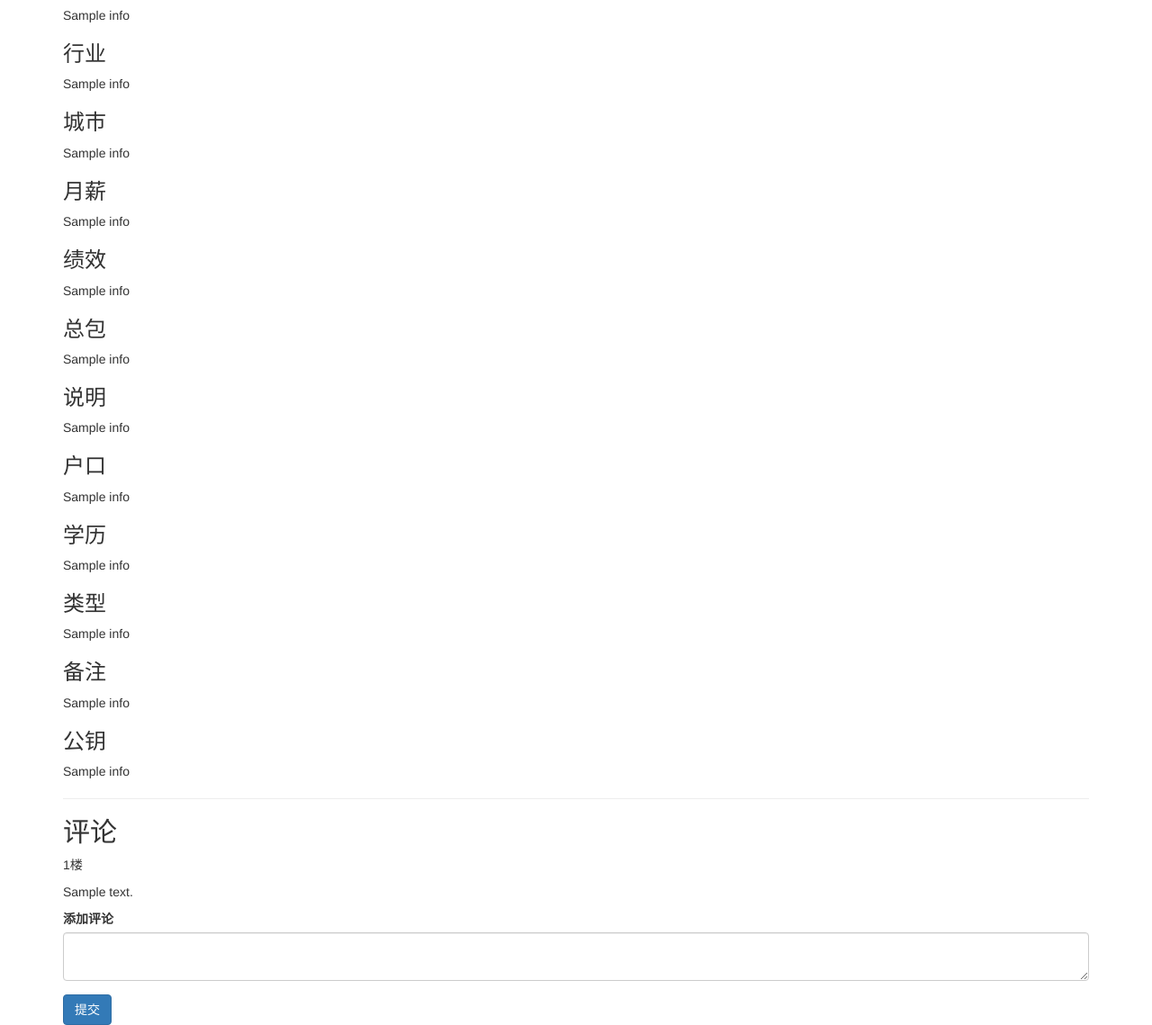
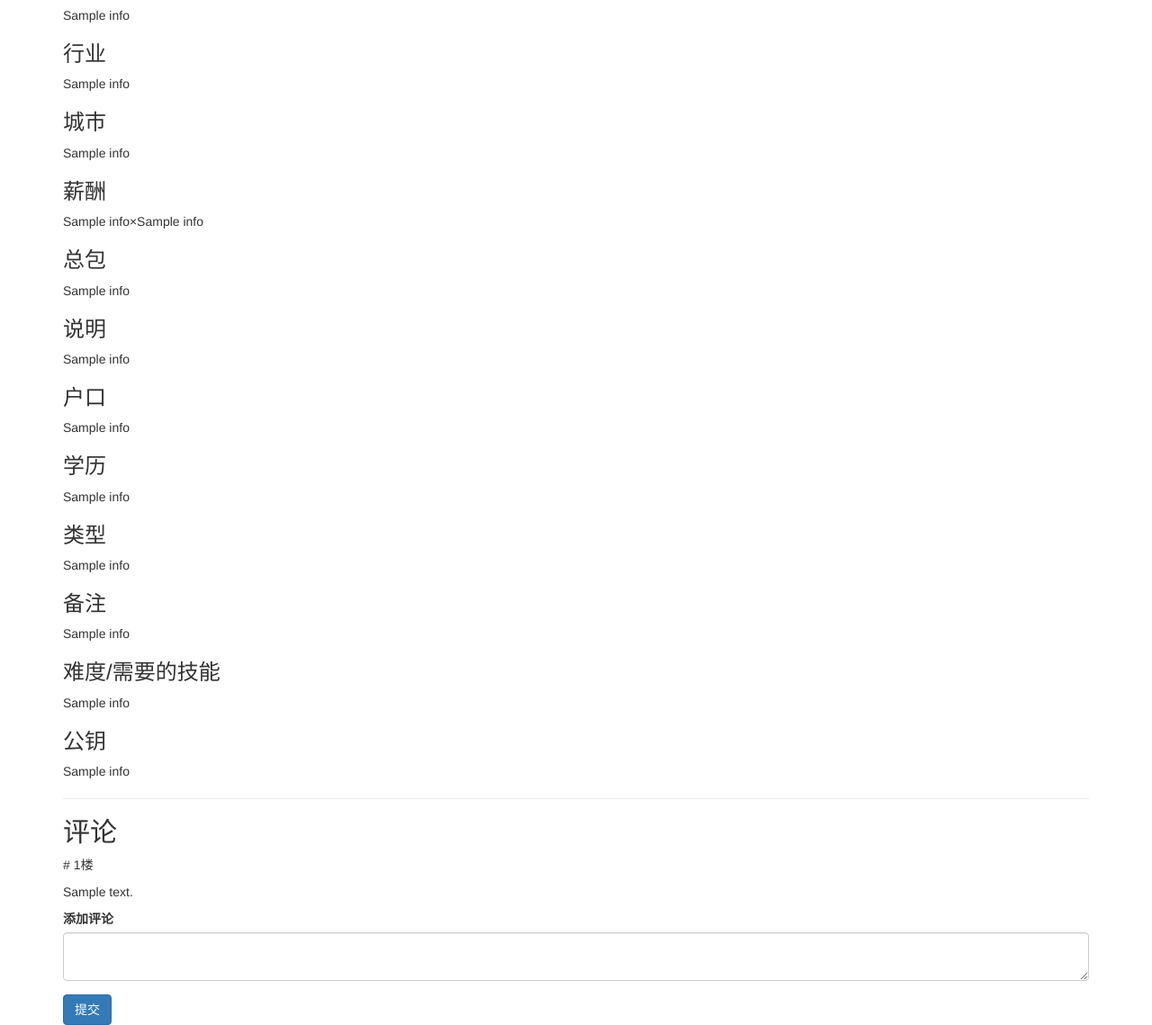
Before and after one commit to sxwxs/BUPTOfferReaper, a Flask app: template templates/view.html in a window 1280 px wide. Shown: the part 242-1381 px from the top of the page at 90% size. Run offline with Flask 2, Linux system fonts and the light colour scheme; the template is opened without the code that fills it: most values are stand-ins (such as "Sample title", 1, 10 or a date in 2020); some libraries are stand-ins or nearby versions.

Commit message:
添加新字段：难度/需要的技能

```diff
--- a/main.py
+++ b/main.py
@@ -12,6 +12,8 @@ app = Flask(__name__)
 
 
 data_list = []
+data_col = ['company', 'org', 'title', 'industry,location', 'salary', 'bonus', 'package', 'note', 'hukou', 'level', 'type_', 'comments', 'key', 'time', 'difficulty']
+
 mark_list = []
 comment_list = []
 mark_queue = queue.Queue()
@@ -21,7 +23,10 @@ write_record_queue = queue.Queue()
 if os.path.exists('data.jl'):
     with open('data.jl', encoding='utf8') as f:
         for l in f:
-            data_list.append(json.loads(l))
+            record = json.loads(l)
+            if len(record) < len(data_col):
+                record += [''] * (len(data_col)-len(data_list))
+            data_list.append(record)
             mark_list.append([0, 0])
             comment_list.append([])
     if os.path.exists('marks.log'):
@@ -93,6 +98,7 @@ def submit_api():
         type_ = request.form['type']
         comments = request.form['comments']
         key = request.form['key']
+        difficulty = request.form['difficulty']
         if not key or not key.isdigit(): # 如果 key 为空或非法，则生成新的 key
             key, private = rsa.newkeys(512)
             assert key.e == 65537
@@ -100,7 +106,7 @@ def submit_api():
             n, e, d, p, q = private.n, private.e, private.d, private.p, private.q
         else:
             key = int(key)
-        record = [company, org, title,industry,location, salary, bonus, package, note, hukou, level, type_,comments,key,time.time()]
+        record = [company, org, title,industry,location, salary, bonus, package, note, hukou, level, type_, comments, key, time.time(), difficulty]
         record_str = json.dumps(record, ensure_ascii=False) + '\n'
         write_record_queue.put(record_str)
         mark_list.append([0, 0])
--- a/templates/submit.html
+++ b/templates/submit.html
@@ -97,6 +97,10 @@
          <input type="text" class="form-control" name="comments" placeholder="备注">
       </div>
       <div class="form-group">
+         <label>难度/需要的技能</label>
+         <input type="text" class="form-control" name="difficulty" placeholder="难度/需要的技能">
+      </div>
+      <div class="form-group">
          <label>我的公钥（可不填，不填则自动生成，由于后续修改删除时验证身份）</label>
          <input type="number" class="form-control" name="key" placeholder="如：6784322051629031881408523297324130590001842102128578490860171232329247390873936302210918876441161198773049630649579008642679546902640096383549367060319727">
 		 <p>说明：如果以后您想修改或删除这个记录，请务必保留好该公钥对应的私钥。如果留空会自动生成一对密钥，并在提交成功后显示密钥内容</p>
--- a/templates/view.html
+++ b/templates/view.html
@@ -32,10 +32,8 @@
 			<p>{{info[3]}}</p>
 			<h3>城市</h3>
 			<p>{{info[4]}}</p>
-			<h3>月薪</h3>
-			<p>{{info[5]}}</p>
-			<h3>绩效</h3>
-			<p>{{info[6]}}</p>
+			<h3>薪酬</h3>
+			<p>{{info[5]}}×{{info[6]}}</p>
 			<h3>总包</h3>
 			<p>{{info[7]}}</p>
 			<h3>说明</h3>
@@ -48,12 +46,14 @@
 			<p>{{info[11]}}</p>
 			<h3>备注</h3>
 			<p>{{info[12]}}</p>
+			<h3>难度/需要的技能</h3>
+			<p>{{info[15]}}</p>
 			<h3>公钥</h3>
 			<p>{{info[13]}}</p>
 			<hr>
 			<h2>评论</h2>
 			{% for c in comment %}
-				<p>{{loop.index}}楼</p>
+				<p># {{loop.index}}楼</p>
 				<p>{{c}}</p>
 			{% endfor %}
 		  <div class="form-group">
```
